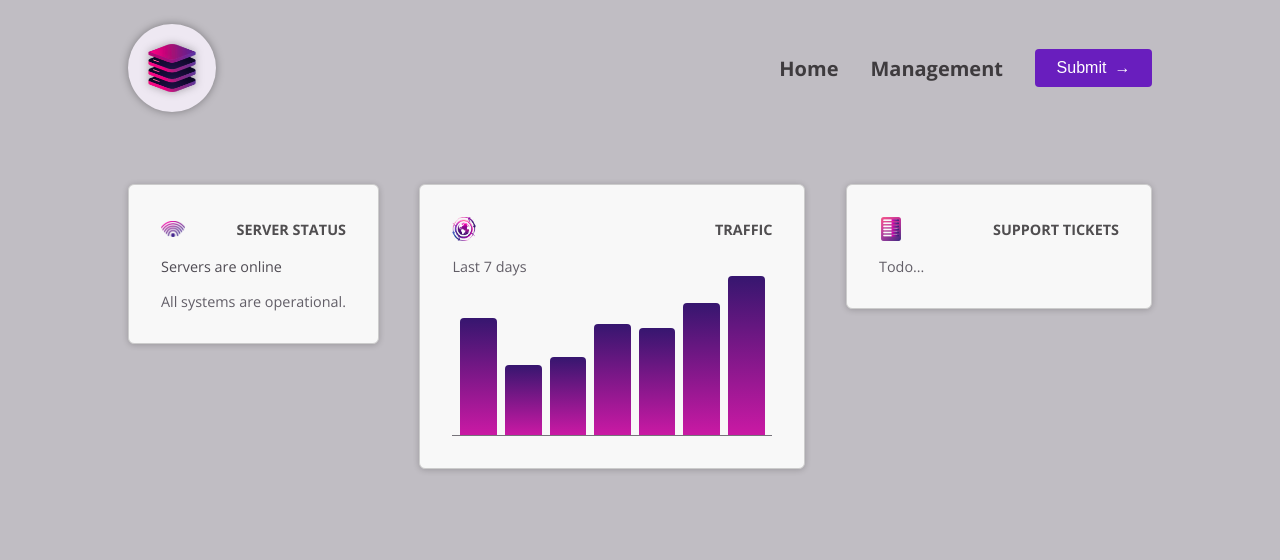
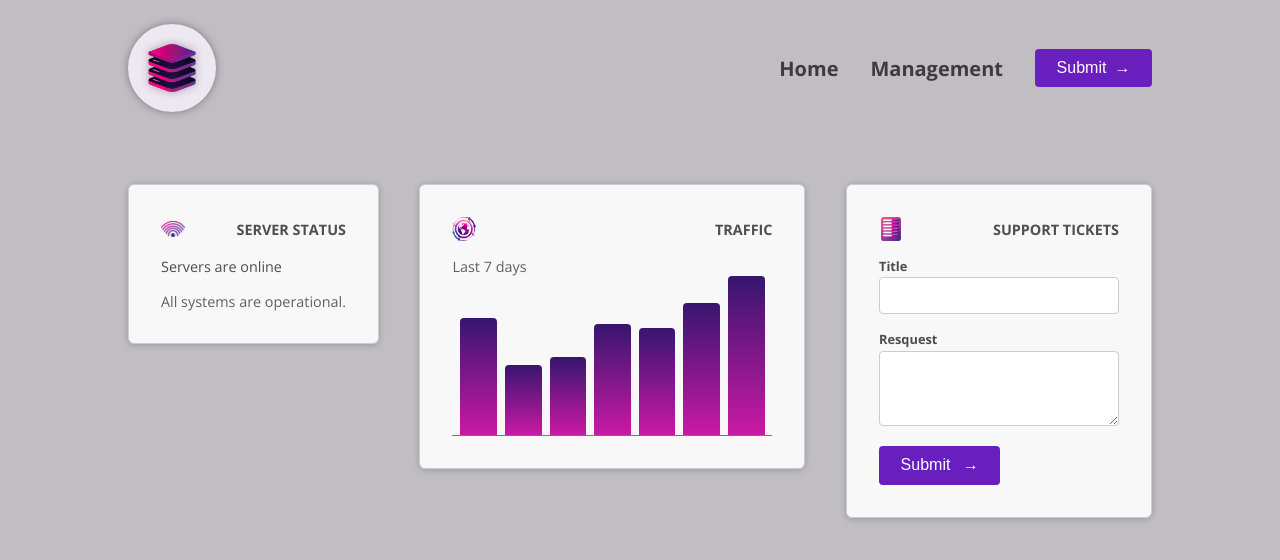
Before and after one commit to CanseFr/management-charts, an Angular app: page / in a window 1280 px wide. Shown: the top 560 px of the page. Built offline with nearby package versions, Linux system fonts and the light colour scheme.

Commit message:
:sparkles: Create ticket and new ticket component

```diff
--- /dev/null
+++ b/src/app/components/support-client/new-ticket/new-ticket.component.html
@@ -0,0 +1,19 @@
+<form>
+  <p>
+    <label>Title</label>
+    <input name="title" id="title">
+  </p>
+  <p>
+    <label>Resquest</label>
+    <textarea name="request" id="request" rows="3"></textarea>
+  </p>
+  <p>
+    <button>
+          <span>
+            Submit
+          </span>
+      <span class="icon">
+            →
+          </span>
+    </button>  </p>
+</form>
--- a/src/app/components/support-client/support-client.component.html
+++ b/src/app/components/support-client/support-client.component.html
@@ -1,6 +1,4 @@
-  <article>
 
-    <div id="status">
-      <p>Todo...</p>
+    <div id="new-ticket">
+      <app-new-ticket/>
     </div>
-  </article>
--- a/src/app/components/support-client/support-client.component.ts
+++ b/src/app/components/support-client/support-client.component.ts
@@ -1,9 +1,12 @@
 import { Component } from '@angular/core';
+import {NewTicketComponent} from "./new-ticket/new-ticket.component";
 
 @Component({
   selector: 'app-support-client',
   standalone: true,
-  imports: [],
+  imports: [
+    NewTicketComponent
+  ],
   templateUrl: './support-client.component.html',
   styleUrl: './support-client.component.css'
 })
--- /dev/null
+++ b/src/app/components/support-client/ticket/ticket.component.html
@@ -0,0 +1 @@
+<p>ticket works!</p>
```
Also changed, not shown: src/app/components/support-client/new-ticket/new-ticket.component.ts (added, +12 -0 lines), src/app/components/support-client/ticket/ticket.component.ts (added, +12 -0 lines), src/app/components/support-client/new-ticket/new-ticket.component.css (added), src/app/components/support-client/ticket/ticket.component.css (added), 2 other files (tests, documents, lock files or other folders).
